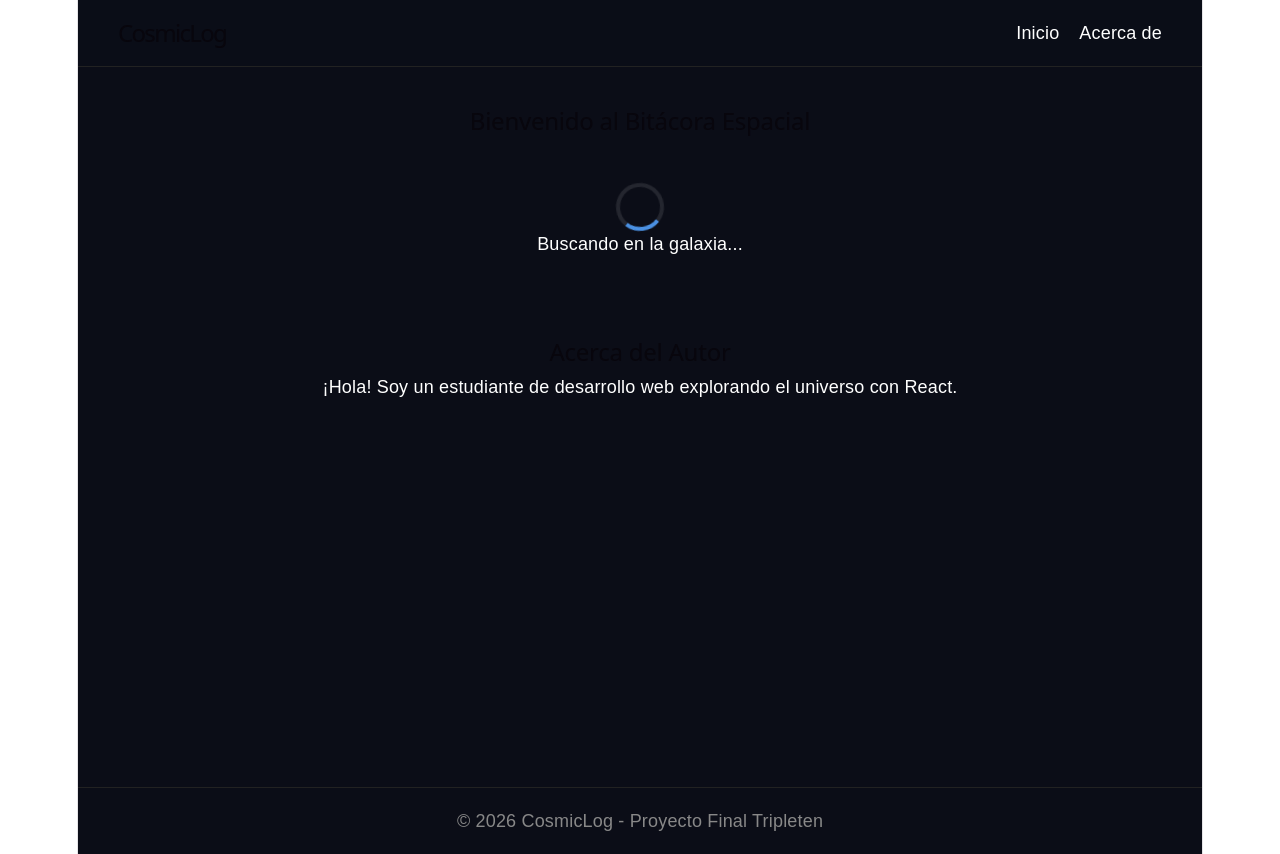
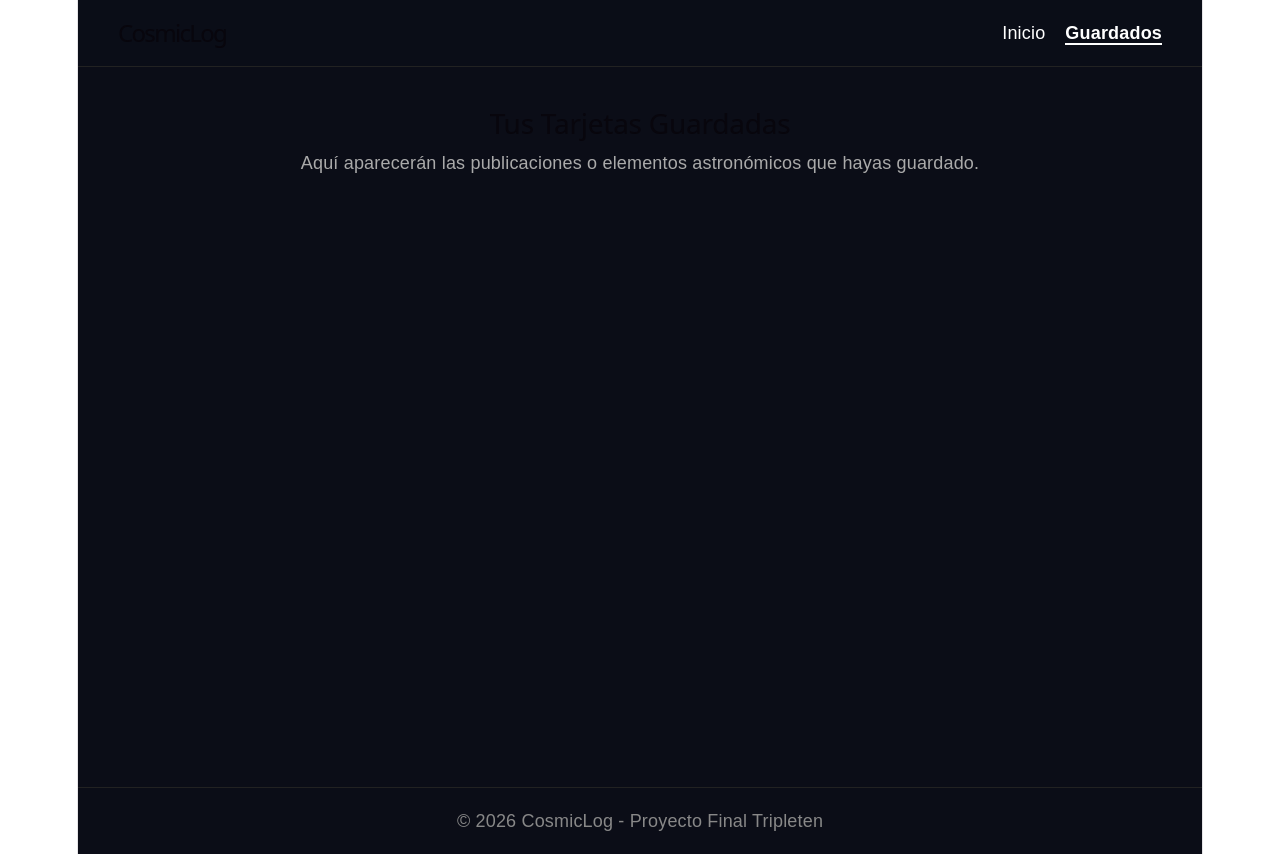
Before and after one commit to Isaac14ik/cosmic-log, a React (Vite) app: page /saved-cards in a window 1280 px wide. Built offline with nearby package versions, Linux system fonts and the light colour scheme.

Commit message:
feat: implement React Router with home and saved-cards routes

```diff
--- a/src/components/App/App.jsx
+++ b/src/components/App/App.jsx
@@ -1,6 +1,8 @@
 import React from 'react';
+import { Routes, Route } from 'react-router-dom';
 import Header from '../Header/Header';
 import Main from '../Main/Main';
+import SavedCards from '../SavedCards/SavedCards';
 import Footer from '../Footer/Footer';
 import './App.css';
 
@@ -8,7 +10,10 @@ function App() {
   return (
     <div className="page">
       <Header />
-      <Main />
+      <Routes>
+        <Route path="/" element={<Main />} />
+        <Route path="/saved-cards" element={<SavedCards />} />
+      </Routes>
       <Footer />
     </div>
   );
--- a/src/components/Navigation/Navigation.css
+++ b/src/components/Navigation/Navigation.css
@@ -10,3 +10,8 @@
   color: #ffffff;
   text-decoration: none;
 }
+
+.navigation__link_active {
+  border-bottom: 2px solid #ffffff;
+  font-weight: bold;
+}
--- a/src/components/Navigation/Navigation.jsx
+++ b/src/components/Navigation/Navigation.jsx
@@ -1,12 +1,31 @@
 import React from 'react';
+import { NavLink } from 'react-router-dom';
 import './Navigation.css';
 
 function Navigation() {
   return (
     <nav className="navigation">
       <ul className="navigation__list">
-        <li className="navigation__item"><a href="#home" className="navigation__link">Inicio</a></li>
-        <li className="navigation__item"><a href="#about" className="navigation__link">Acerca de</a></li>
+        <li className="navigation__item">
+          <NavLink
+            to="/"
+            className={({ isActive }) =>
+              isActive ? "navigation__link navigation__link_active" : "navigation__link"
+            }
+          >
+            Inicio
+          </NavLink>
+        </li>
+        <li className="navigation__item">
+          <NavLink
+            to="/saved-cards"
+            className={({ isActive }) =>
+              isActive ? "navigation__link navigation__link_active" : "navigation__link"
+            }
+          >
+            Guardados
+          </NavLink>
+        </li>
       </ul>
     </nav>
   );
--- /dev/null
+++ b/src/components/SavedCards/SavedCards.css
@@ -0,0 +1,14 @@
+.saved-cards {
+  padding: 40px 20px;
+  text-align: center;
+  min-height: calc(100vh - 160px);
+}
+
+.saved-cards__title {
+  font-size: 28px;
+  margin-bottom: 10px;
+}
+
+.saved-cards__subtitle {
+  color: #aaaaaa;
+}
--- /dev/null
+++ b/src/components/SavedCards/SavedCards.jsx
@@ -0,0 +1,15 @@
+import React from 'react';
+import './SavedCards.css';
+
+function SavedCards() {
+  return (
+    <div className="saved-cards">
+      <h2 className="saved-cards__title">Tus Tarjetas Guardadas</h2>
+      <p className="saved-cards__subtitle">
+        Aquí aparecerán las publicaciones o elementos astronómicos que hayas guardado.
+      </p>
+    </div>
+  );
+}
+
+export default SavedCards;
--- a/src/main.jsx
+++ b/src/main.jsx
@@ -1,10 +1,13 @@
-import React from 'react'
-import ReactDOM from 'react-dom/client'
-import App from './components/App/App'
-import './index.css'
+import React from 'react';
+import ReactDOM from 'react-dom/client';
+import { BrowserRouter } from 'react-router-dom';
+import App from './components/App/App';
+import './index.css';
 
 ReactDOM.createRoot(document.getElementById('root')).render(
   <React.StrictMode>
-    <App />
-  </React.StrictMode>,
-)
+    <BrowserRouter>
+      <App />
+    </BrowserRouter>
+  </React.StrictMode>
+);
```
